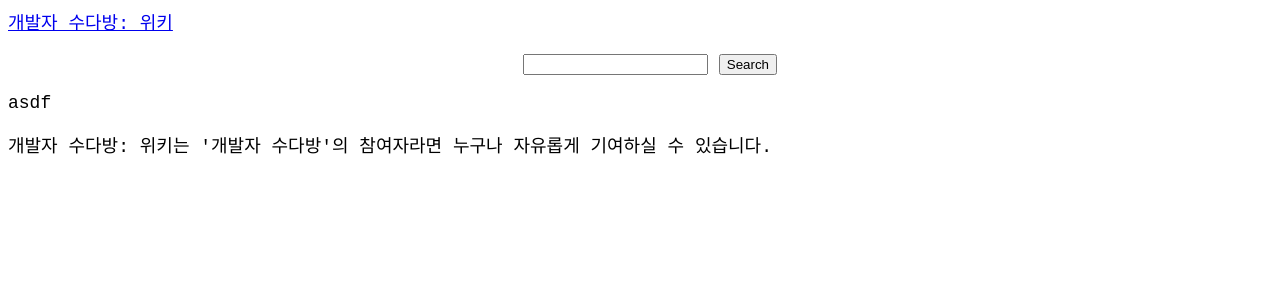
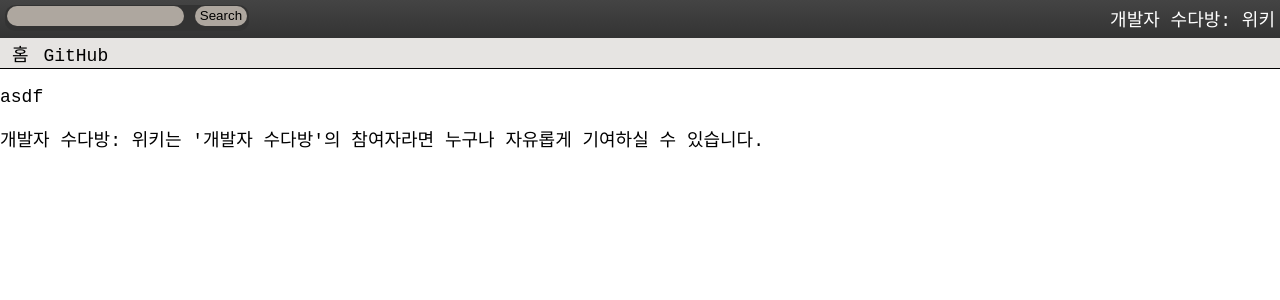
Before and after one commit to devroom-org/wiki, a Jekyll site: the page built from wiki/index.md, in a window 1280 px wide. Shown: the top 300 px of the page. Built offline with Jekyll 4.4.1, drawn with Linux system fonts in a browser that asks for light colours.

Commit message:
Added titlebar, menubar

```diff
--- a/_layouts/default.html
+++ b/_layouts/default.html
@@ -9,13 +9,17 @@
 	<div class="wrapper-header">
 		<div class="container">
 			<header class="header">
+				<nav class="title-bar">
+					<a class="title-text" href="{{ site.baseurl }}">{{ site.name }}</a>
+					<form class="search-box" method="GET" action="/search/">
+						<input class="text-input" type="text" name="query">
+						<input class="search-button" type="submit" value="Search">
+					</form>
+				</nav>
 				<nav class="navigation">
-					<a href="{{ site.baseurl }}">{{ site.name }}</a>
+					<a class="nav-item" href="{{ site.baseurl }}">홈</a>
+					<a class="nav-item last" href="https://github.com/Gaesuda-Chat-Room/wiki/">GitHub</a>
 				</nav>
-				<form class="search-box" method="GET" action="/search/" style="text-align: center; margin-top: 20px; margin-left: 20px;">
-					<input type="text" name="query">
-					<input type="submit" value="Search">
-				</form>
 			</header>
 		</div>
 	</div>
--- a/_sass/_variables.scss
+++ b/_sass/_variables.scss
@@ -1,5 +1,17 @@
 
 
 $white: #fff;
+$black: #000;
+
+$ubuntu_orange: #E95420;
+
+$light_aubergine: #77216F;
+$mid_aubergine: #5E2750;
+$dark_aubergine: #2C001E;
+
+$warm_grey: #AEA79F;
+$cool_grey: #333333;
+
+$warm_grey_30: #E6E4E2;
 
 $monospace: D2Coding, 나눔고딕코딩, monospace;
--- a/style.scss
+++ b/style.scss
@@ -8,7 +8,69 @@ html {
 }
 
 body {
+	margin: 0px;
 	background: $white;
 	font-size: 18px;
 	font-family: $monospace;
 }
+
+.wrapper-header {
+
+}
+
+.header {
+	border-bottom: 1px solid $black;
+}
+
+.title-bar {
+	padding: 5px;
+	padding-bottom: 7px;
+	background: $cool_grey;
+	background: linear-gradient(to bottom, #444444, $cool_grey);
+	color: $white;
+	text-align: right;
+	a {
+		color: $white;
+		text-decoration: none;
+	}
+}
+
+.title-text {
+}
+
+.search-box {
+	float: left;
+	height: 26px;
+	padding: 0px 2px;
+	border-radius: 10px;
+	background-color: $cool_grey;
+	.text-input {
+		height: 20px;
+		border: 0px;
+		border-radius: 10px;
+		background-color: $warm_grey;
+		box-sizing: border-box;
+		padding: 0px;
+	}
+	.search-button {
+		height: 20px;
+		border: 0px;
+		border-radius: 10px;
+		background-color: $warm_grey;
+		padding: 0px 5px;
+	}
+}
+
+.navigation {
+	background-color: $warm_grey_30;
+	padding: 2px;
+	padding-left: 10px;
+	a {
+		padding: 2px;
+		color: $black;
+		text-decoration: none;
+	}
+	a:hover {
+		background-color: $ubuntu_orange;
+	}
+}
```
